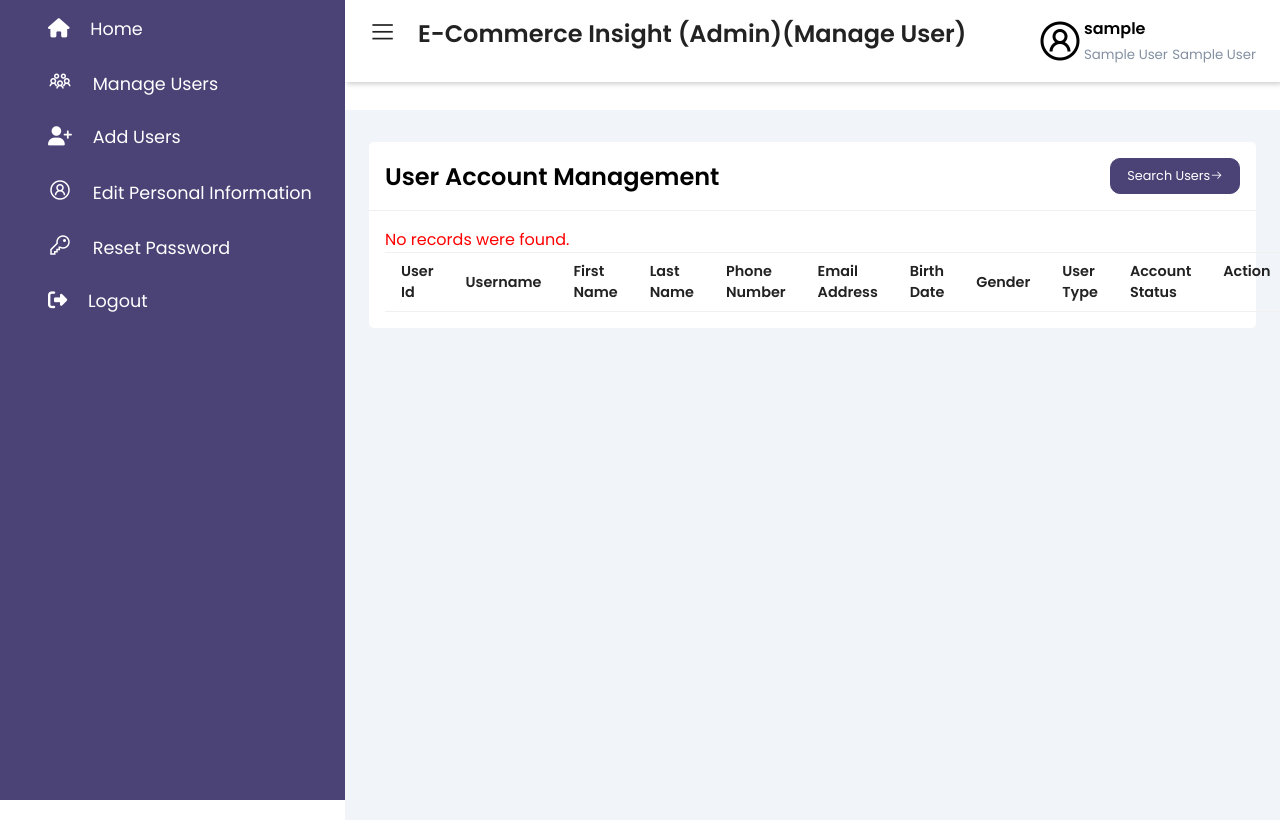
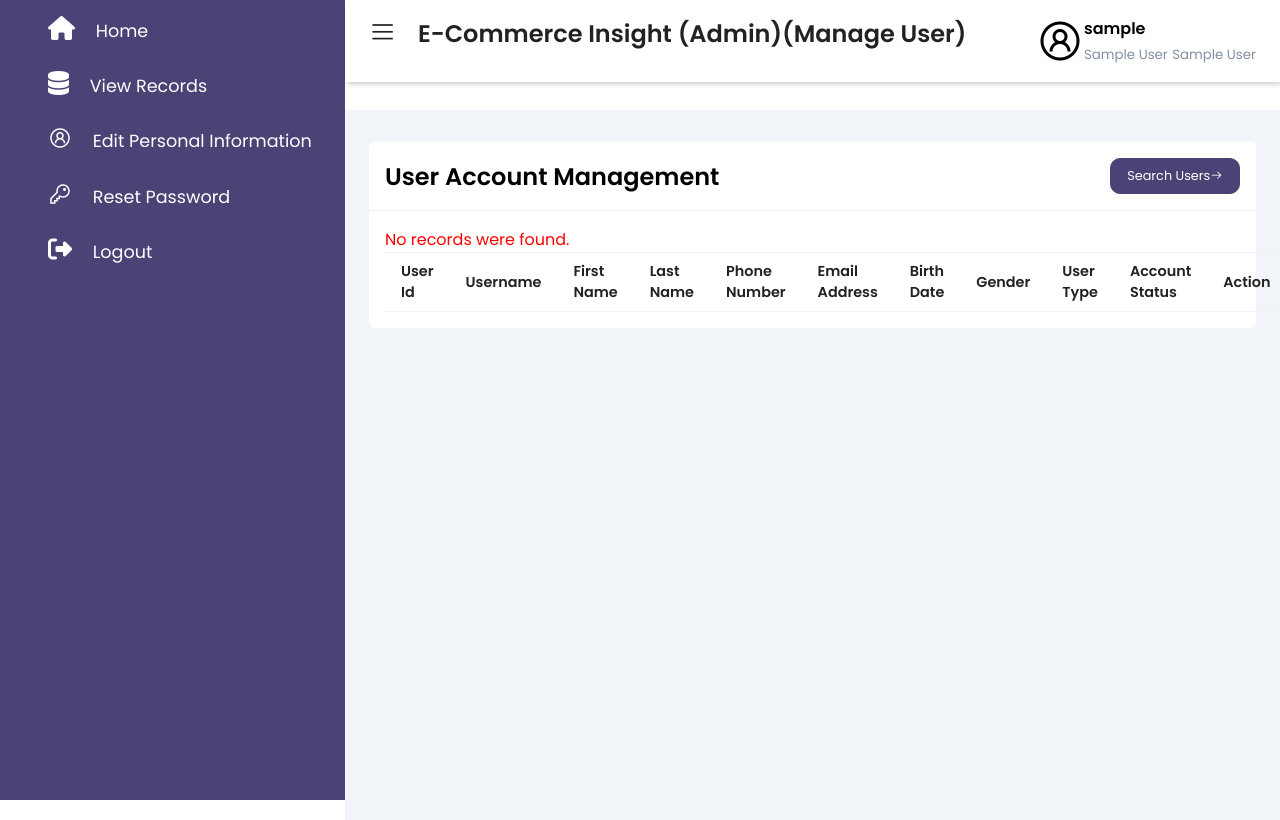
Before and after one commit to Arykelic/FYP-Project, a PHP site: page /WebApp/adminmanageuser.php in a window 1280 px wide. Run offline with PHP 8.4, Linux system fonts and the light colour scheme; the visitor is signed in with stand-in values (Sample User, id 1); data that the repository does not hold is empty; some libraries are stand-ins or nearby versions.

Commit message:
testing the integration and final production phase

```diff
--- a/WebApp/adminmanageuser.php
+++ b/WebApp/adminmanageuser.php
@@ -32,27 +32,23 @@ include "UserConfig.php";
     <div class="sidebar-menu">
       <ul>
         <li>
-          <a href="adminhome.php" class="active"><i class="fa-solid fa-house"></i>
+          <a href="userhome.php" class="active"><span class="fa-solid fa-house"></span>
             <span>Home</span></a>
         </li>
         <li>
-          <a href="adminmanageuser.php"><span class="las la-users"></span>
-            <span>Manage Users</span></a>
+          <a href="userviewrecords.php" class="active"><span class="fa-solid fa-database"></span>
+            <span>View Records</span></a>
         </li>
         <li>
-          <a href="adminadduser.php"><i class="fa-solid fa-user-plus"></i>
-            <span>Add Users</span></a>
-        </li>
-        <li>
-          <a href="adminupdatepersonalinfo.php"><span class="las la-user-circle"></span>
+          <a href="userupdatepersonalinfo.php"><span class="las la-user-circle"></span>
             <span>Edit Personal Information</span></a>
         </li>
         <li>
-          <a href="adminresetpassword.php"><span class="las la-key"></span>
+          <a href="userresetpassword.php"><span class="las la-key"></span>
             <span>Reset Password</span></a>
         </li>
         <li>
-          <a href="Logout.php"><i class="fa-solid fa-right-from-bracket"></i>
+          <a href="Logout.php"><span class="fa-solid fa-right-from-bracket"></span>
             <span>Logout</span></a>
         </li>
       </ul>
--- a/WebApp/style.css
+++ b/WebApp/style.css
@@ -282,7 +282,7 @@ td .status {
 }
 
 tr td:last-child {
-  display: flex;
+  /* display: flex; */
   align-items: left;
 }
 
--- a/WebApp/userupdatepersonalinfo.php
+++ b/WebApp/userupdatepersonalinfo.php
@@ -115,11 +115,11 @@ $mysqli->close();
     <div class="sidebar-menu">
       <ul>
         <li>
-          <a href="userhome.php" class="active"><i class="fa-solid fa-house"></i>
+          <a href="userhome.php" class="active"><span class="fa-solid fa-house"></span>
             <span>Home</span></a>
         </li>
         <li>
-          <a href="userviewrecords.php" class="active"><i class="fa-solid fa-database"></i>
+          <a href="userviewrecords.php" class="active"><span class="fa-solid fa-database"></span>
             <span>View Records</span></a>
         </li>
         <li>
@@ -131,7 +131,7 @@ $mysqli->close();
             <span>Reset Password</span></a>
         </li>
         <li>
-          <a href="Logout.php"><i class="fa-solid fa-right-from-bracket"></i>
+          <a href="Logout.php"><span class="fa-solid fa-right-from-bracket"></span>
             <span>Logout</span></a>
         </li>
       </ul>
--- a/WebApp/userviewrecords.php
+++ b/WebApp/userviewrecords.php
@@ -36,11 +36,11 @@ include "PageDataConfig.php"
     <div class="sidebar-menu">
       <ul>
         <li>
-          <a href="userhome.php" class="active"><i class="fa-solid fa-house"></i>
+          <a href="userhome.php" class="active"><span class="fa-solid fa-house"></span>
             <span>Home</span></a>
         </li>
         <li>
-          <a href="userviewrecords.php" class="active"><i class="fa-solid fa-database"></i>
+          <a href="userviewrecords.php" class="active"><span class="fa-solid fa-database"></span>
             <span>View Records</span></a>
         </li>
         <li>
@@ -52,7 +52,7 @@ include "PageDataConfig.php"
             <span>Reset Password</span></a>
         </li>
         <li>
-          <a href="Logout.php"><i class="fa-solid fa-right-from-bracket"></i>
+          <a href="Logout.php"><span class="fa-solid fa-right-from-bracket"></span>
             <span>Logout</span></a>
         </li>
       </ul>
```
